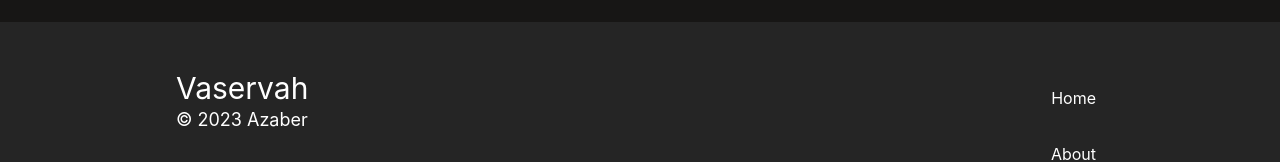
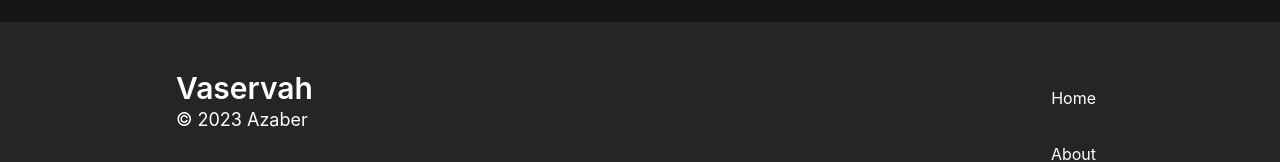
Before and after one commit to realazaber/vaservah, an Angular app in the folder vaservah/: page /home in a window 1280 px wide. Shown: the part 560-722 px from the top of the page. Built offline with nearby package versions, Linux system fonts and the light colour scheme; no server answers.

Commit message:
Fixed header and contact border styles

```diff
--- a/vaservah/src/styles.scss
+++ b/vaservah/src/styles.scss
@@ -17,7 +17,7 @@
                 @apply text-4xl;
             }
             h2 {
-                @apply text-3xl;
+                @apply text-3xl font-semibold;
             }
             h3 {
                 @apply text-xl;
@@ -45,6 +45,6 @@
     }
 
     input, textarea {
-        @apply text-slate-50 p-3 border-[3px] rounded-md border-txt-sec bg-slate-800 block w-full;
+        @apply text-slate-50 p-3 border-[3px] rounded-md border-green-600 bg-slate-800 block w-full;
     }
 }
```
